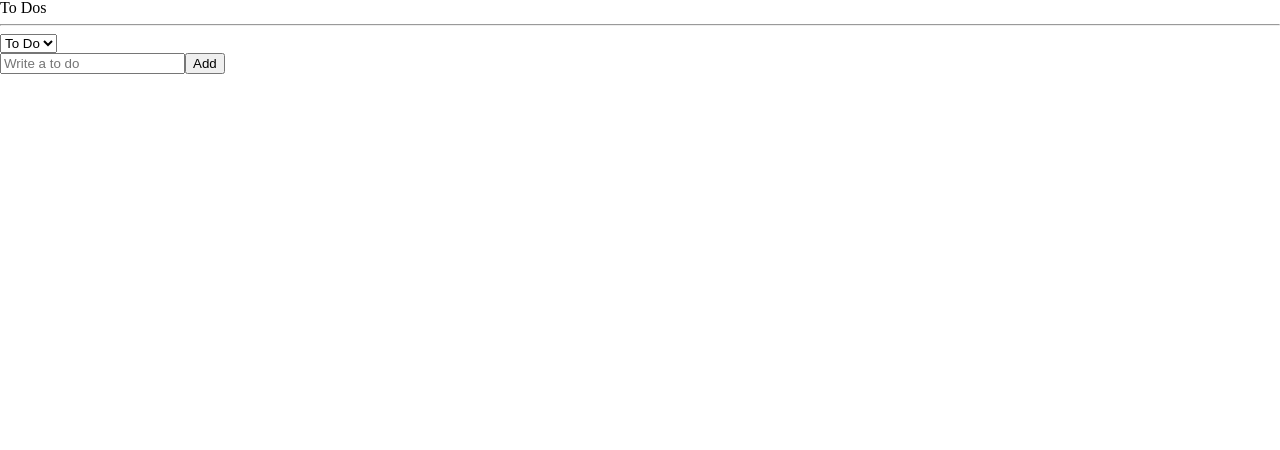
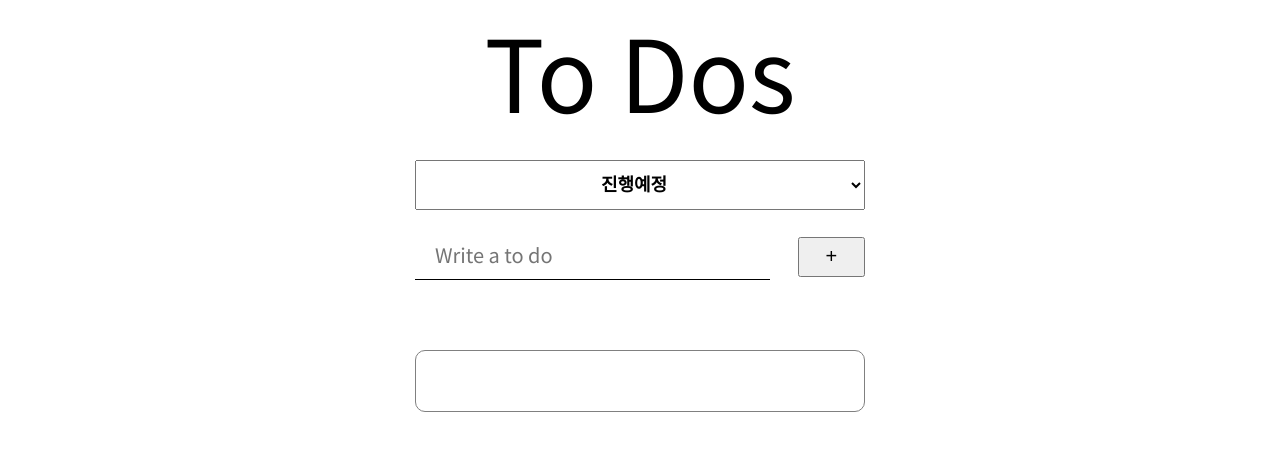
Before and after one commit to wonyj0228/simple-todo, a React (Create React App) app: page / in a window 1280 px wide. Shown: the top 450 px of the page. Built offline with nearby package versions, Linux system fonts and the light colour scheme.

Commit message:
삭제기능 추가, localstorage 저장

```diff
--- a/public/index.html
+++ b/public/index.html
@@ -24,6 +24,14 @@
       work correctly both with client-side routing and a non-root public URL.
       Learn how to configure a non-root public URL by running `npm run build`.
     -->
+
+    <link rel="preconnect" href="https://fonts.googleapis.com" />
+    <link rel="preconnect" href="https://fonts.gstatic.com" crossorigin />
+    <link
+      href="https://fonts.googleapis.com/css2?family=Noto+Sans+KR:wght@100..900&display=swap"
+      rel="stylesheet"
+    />
+
     <title>React App</title>
   </head>
   <body>
--- a/src/atoms.tsx
+++ b/src/atoms.tsx
@@ -44,7 +44,12 @@ export const categoryState = atom<Categories>({
   default: Categories.TO_DO,
 });
 
-export const toDoState = atom<IToDo[]>({ key: 'toDo', default: [] });
+const localData =
+  localStorage.getItem('todo') !== null
+    ? JSON.parse(localStorage.getItem('todo') as string)
+    : [];
+
+export const toDoState = atom<IToDo[]>({ key: 'toDo', default: localData });
 
 export const toDoSelector = selector({
   key: 'toDoSelector',
--- a/src/components/CreateToDo.tsx
+++ b/src/components/CreateToDo.tsx
@@ -1,6 +1,33 @@
 import { useForm } from 'react-hook-form';
-import { useRecoilValue, useSetRecoilState } from 'recoil';
+import { useRecoilState, useRecoilValue, useSetRecoilState } from 'recoil';
 import { categoryState, toDoState } from '../atoms';
+import styled from 'styled-components';
+
+const Form = styled.form`
+  display: flex;
+  justify-content: space-between;
+  align-items: baseline;
+`;
+
+const TodoInput = styled.input`
+  margin-top: 20px;
+  width: 70%;
+  font-size: 20px;
+  font-family: 'Noto Sans KR', sans-serif;
+  border: none;
+  border-bottom: 1px solid;
+  padding: 10px 20px;
+
+  &:focus {
+    outline: none;
+  }
+`;
+
+const Btn = styled.button`
+  width: 15%;
+  height: 40px;
+  font-size: 20px;
+`;
 
 interface IForm {
   toDo: string;
@@ -8,25 +35,27 @@ interface IForm {
 
 function CreateToDo() {
   const { register, handleSubmit, setValue } = useForm<IForm>();
-  const setToDos = useSetRecoilState(toDoState);
+  const [toDos, setToDos] = useRecoilState(toDoState);
   const category = useRecoilValue(categoryState);
 
   const onValid = ({ toDo }: IForm) => {
-    setToDos((oldToDos) => [
-      { text: toDo, id: Date.now(), category },
-      ...oldToDos,
-    ]);
+    setToDos((oldToDos) => {
+      const newToDos = [{ text: toDo, id: Date.now(), category }, ...oldToDos];
+      localStorage.setItem('todo', JSON.stringify(newToDos));
+      return newToDos;
+    });
+
     setValue('toDo', '');
   };
 
   return (
-    <form onSubmit={handleSubmit(onValid)}>
-      <input
+    <Form onSubmit={handleSubmit(onValid)}>
+      <TodoInput
         {...register('toDo', { required: 'Please Write a To-Do' })}
         placeholder="Write a to do"
       />
-      <button>Add</button>
-    </form>
+      <Btn>+</Btn>
+    </Form>
   );
 }
 
--- a/src/components/ToDo.tsx
+++ b/src/components/ToDo.tsx
@@ -1,5 +1,15 @@
-import { useSetRecoilState } from 'recoil';
+import { useRecoilState, useSetRecoilState } from 'recoil';
 import { Categories, IToDo, toDoState } from '../atoms';
+import styled from 'styled-components';
+
+const Container = styled.li`
+  list-style-type: disc;
+  margin: 7px;
+`;
+
+const Btn = styled.button`
+  margin-left: 10px;
+`;
 
 function ToDo({ text, category, id }: IToDo) {
   const setToDos = useSetRecoilState(toDoState);
@@ -14,30 +24,44 @@ function ToDo({ text, category, id }: IToDo) {
     setToDos((toDos) => {
       const idx = toDos.findIndex((todo) => todo.id === id);
       const newToDo = { text, id, category: name as Categories };
-      console.log(newToDo);
-      return [...toDos.slice(0, idx), newToDo, ...toDos.slice(idx + 1)];
+      const upDateVal = [
+        ...toDos.slice(0, idx),
+        newToDo,
+        ...toDos.slice(idx + 1),
+      ];
+      localStorage.setItem('todo', JSON.stringify(upDateVal));
+      return upDateVal;
+    });
+  };
+
+  const onDelete = (e: React.MouseEvent<HTMLButtonElement>) => {
+    setToDos((toDos) => {
+      const newToDos = toDos.filter((toDo) => toDo.id !== id);
+      localStorage.setItem('todo', JSON.stringify(newToDos));
+      return newToDos;
     });
   };
 
   return (
-    <li>
+    <Container>
       {text}
       {category !== Categories.DOING && (
-        <button name={Categories.DOING} onClick={onClick}>
-          Doing
-        </button>
+        <Btn name={Categories.DOING} onClick={onClick}>
+          진행중
+        </Btn>
       )}
       {category !== Categories.TO_DO && (
-        <button name={Categories.TO_DO} onClick={onClick}>
-          To Do
-        </button>
+        <Btn name={Categories.TO_DO} onClick={onClick}>
+          진행예정
+        </Btn>
       )}
       {category !== Categories.DONE && (
-        <button name={Categories.DONE} onClick={onClick}>
-          Done
-        </button>
+        <Btn name={Categories.DONE} onClick={onClick}>
+          완료
+        </Btn>
       )}
-    </li>
+      <Btn onClick={onDelete}>❌</Btn>
+    </Container>
   );
 }
 
--- a/src/components/ToDoList.tsx
+++ b/src/components/ToDoList.tsx
@@ -2,6 +2,37 @@ import { useRecoilState, useRecoilValue } from 'recoil';
 import CreateToDo from './CreateToDo';
 import { Categories, categoryState, toDoSelector, toDoState } from '../atoms';
 import ToDo from './ToDo';
+import styled from 'styled-components';
+
+const Container = styled.div`
+  margin: 0 auto;
+  font-family: 'Noto Sans KR', sans-serif;
+
+  width: 450px;
+  display: flex;
+  flex-direction: column;
+`;
+
+const Title = styled.h1`
+  font-size: 100px;
+  text-align: center;
+  padding: 20px 40px;
+`;
+
+const CategorySelect = styled.select`
+  margin-top: 20px;
+  height: 50px;
+  font-size: 18px;
+  font-weight: bold;
+  text-align: center;
+`;
+
+const ToDosBox = styled.div`
+  margin-top: 70px;
+  padding: 30px 20px;
+  border: 1px solid gray;
+  border-radius: 10px;
+`;
 
 function ToDoList() {
   // const toDos = useRecoilValue(toDoState);
@@ -16,22 +47,22 @@ function ToDoList() {
   };
 
   return (
-    <div>
-      <h1>To Dos</h1>
-      <hr />
+    <Container>
+      <Title>To Dos</Title>
 
-      <select value={category} onInput={onInput}>
-        <option value={Categories.TO_DO}>To Do</option>
-        <option value={Categories.DOING}>Doing</option>
-        <option value={Categories.DONE}>Done</option>
-      </select>
+      <CategorySelect value={category} onInput={onInput}>
+        <option value={Categories.TO_DO}>진행예정</option>
+        <option value={Categories.DOING}>진행중</option>
+        <option value={Categories.DONE}>완료</option>
+      </CategorySelect>
 
       <CreateToDo />
-
-      {toDos?.map((toDo) => (
-        <ToDo key={toDo.id} {...toDo} />
-      ))}
-    </div>
+      <ToDosBox>
+        {toDos?.map((toDo) => (
+          <ToDo key={toDo.id} {...toDo} />
+        ))}
+      </ToDosBox>
+    </Container>
   );
 }
 
```
